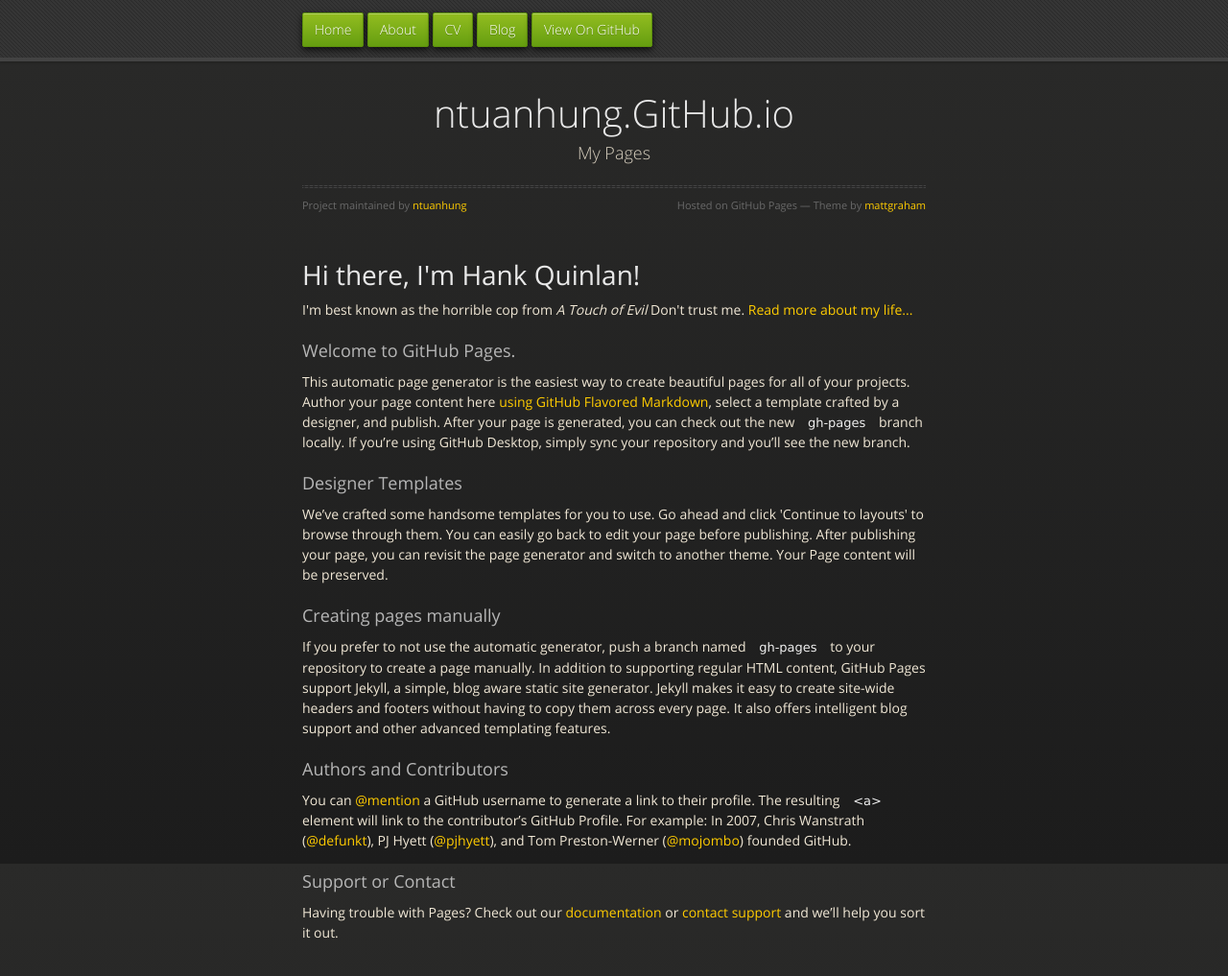
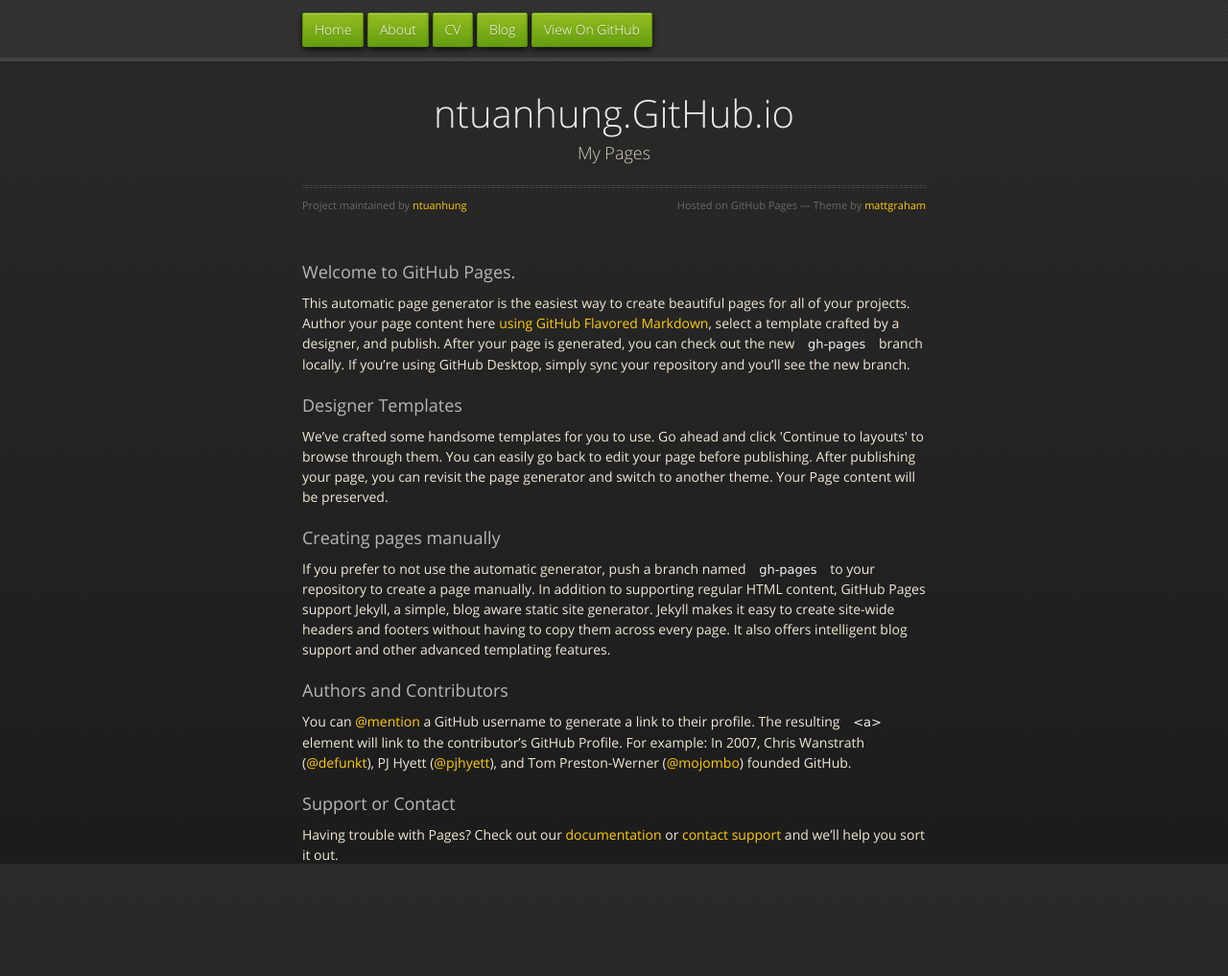
Before and after one commit to ntuanhung/ntuanhung.github.io, a Jekyll site: the page built from index.html, in a window 1280 px wide and 1092 px high. Shown: the top 1017 px of the window at 96% size. Built offline with Jekyll 4.4.1, drawn with Linux system fonts in a browser that asks for light colours; nearby versions of some CDN libraries.

Commit message:
Update index.html

```diff
--- a/index.html
+++ b/index.html
@@ -1,8 +1,3 @@
 ---
 layout: default
-title: Hank Quinlan, Horrible Cop
 ---
-<div class="blurb">
-	<h1>Hi there, I'm Hank Quinlan!</h1>
-	<p>I'm best known as the horrible cop from <em>A Touch of Evil</em> Don't trust me. <a href="/about">Read more about my life...</a></p>
-</div><!-- /.blurb -->
```
